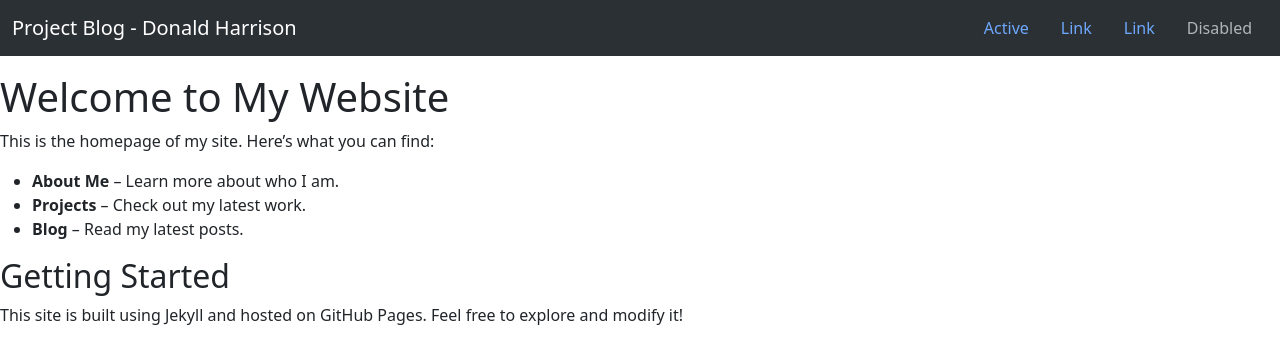
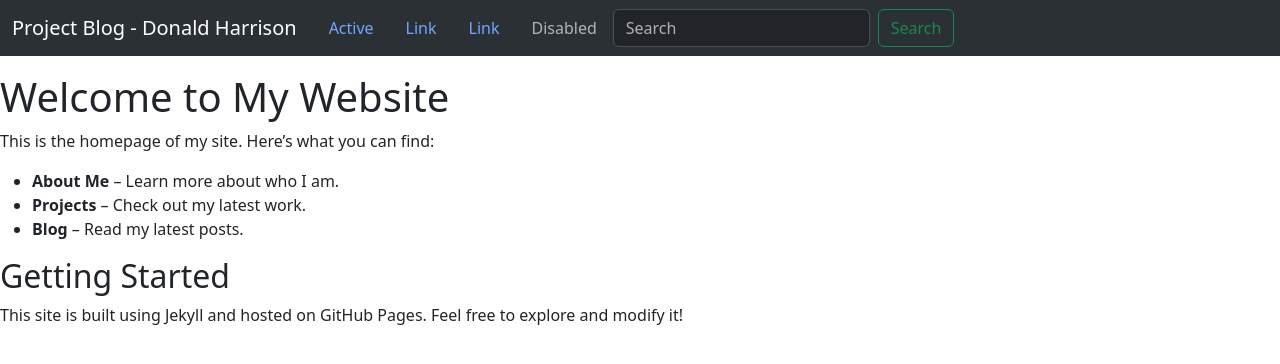
Before and after one commit to don-harrison/Project-Blog, a Jekyll site: the page built from index.md, in a window 1280 px wide. Shown: the top 364 px of the page. Built offline with Jekyll 4.4.1, drawn with Linux system fonts in a browser that asks for light colours.

Commit message:
adding search  hamburger menu again

```diff
--- a/_layouts/default.html
+++ b/_layouts/default.html
@@ -11,11 +11,21 @@
         <div class="container-fluid">
             <a class="navbar-brand" href="#">Project Blog - Donald Harrison</a>
             <nav class="nav">
-                <a class="nav-link active" href="#">Active</a>
-                <a class="nav-link" href="#">Link</a>
-                <a class="nav-link" href="#">Link</a>
-                <a class="nav-link disabled">Disabled</a>
+            <a class="nav-link active" aria-current="page" href="#">Active</a>
+            <a class="nav-link" href="#">Link</a>
+            <a class="nav-link" href="#">Link</a>
+            <a class="nav-link disabled" aria-disabled="true">Disabled</a>
             </nav>
+            <button class="navbar-toggler" type="button" data-bs-toggle="collapse" data-bs-target="#navbarSupportedContent" aria-controls="navbarSupportedContent" aria-expanded="false" aria-label="Toggle navigation">
+            <span class="navbar-toggler-icon"></span>
+            </button>
+            <div class="collapse navbar-collapse" id="navbarSupportedContent">
+            <ul class="navbar-nav me-auto mb-2 mb-lg-0">
+            <form class="d-flex" role="search">
+                <input class="form-control me-2" type="search" placeholder="Search" aria-label="Search">
+                <button class="btn btn-outline-success" type="submit">Search</button>
+            </form>
+            </div>
         </div>
     </nav>
 
```
